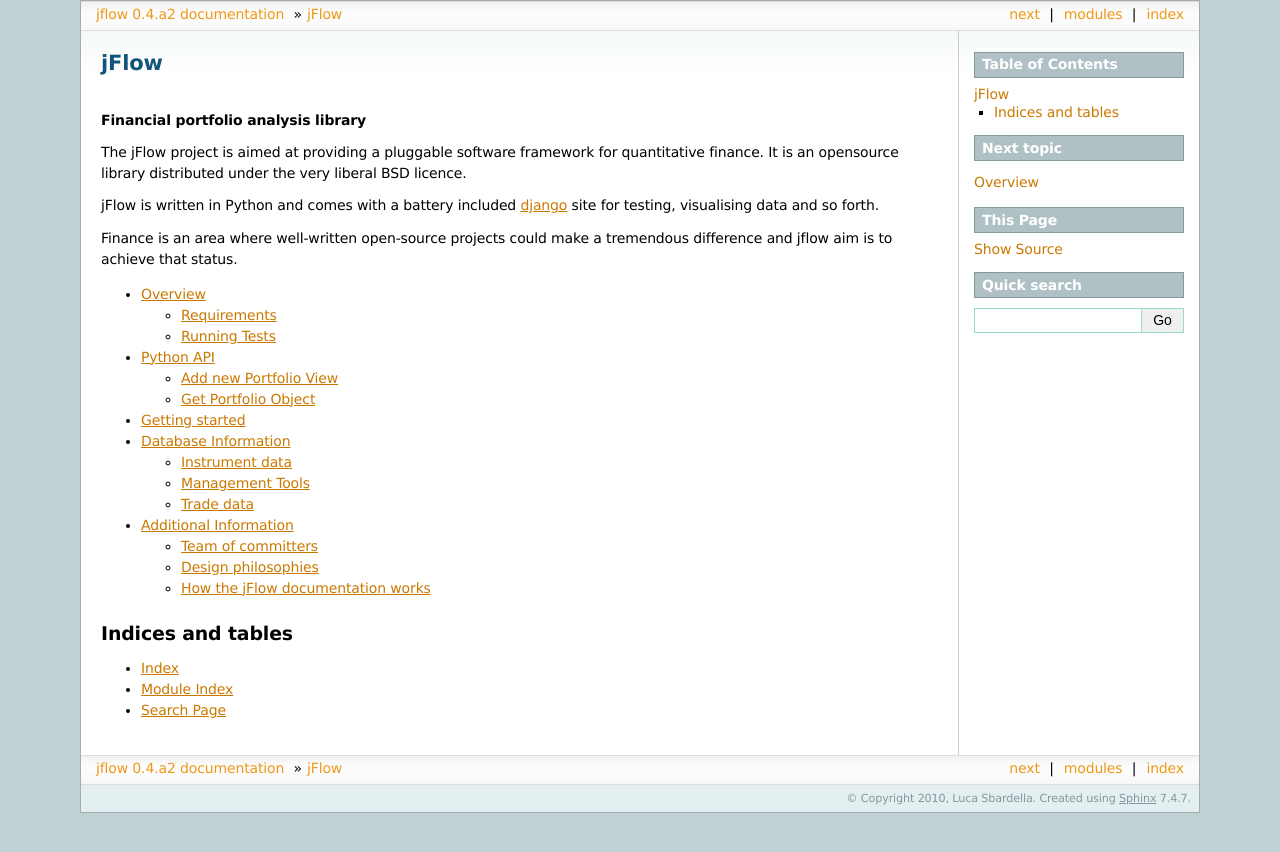
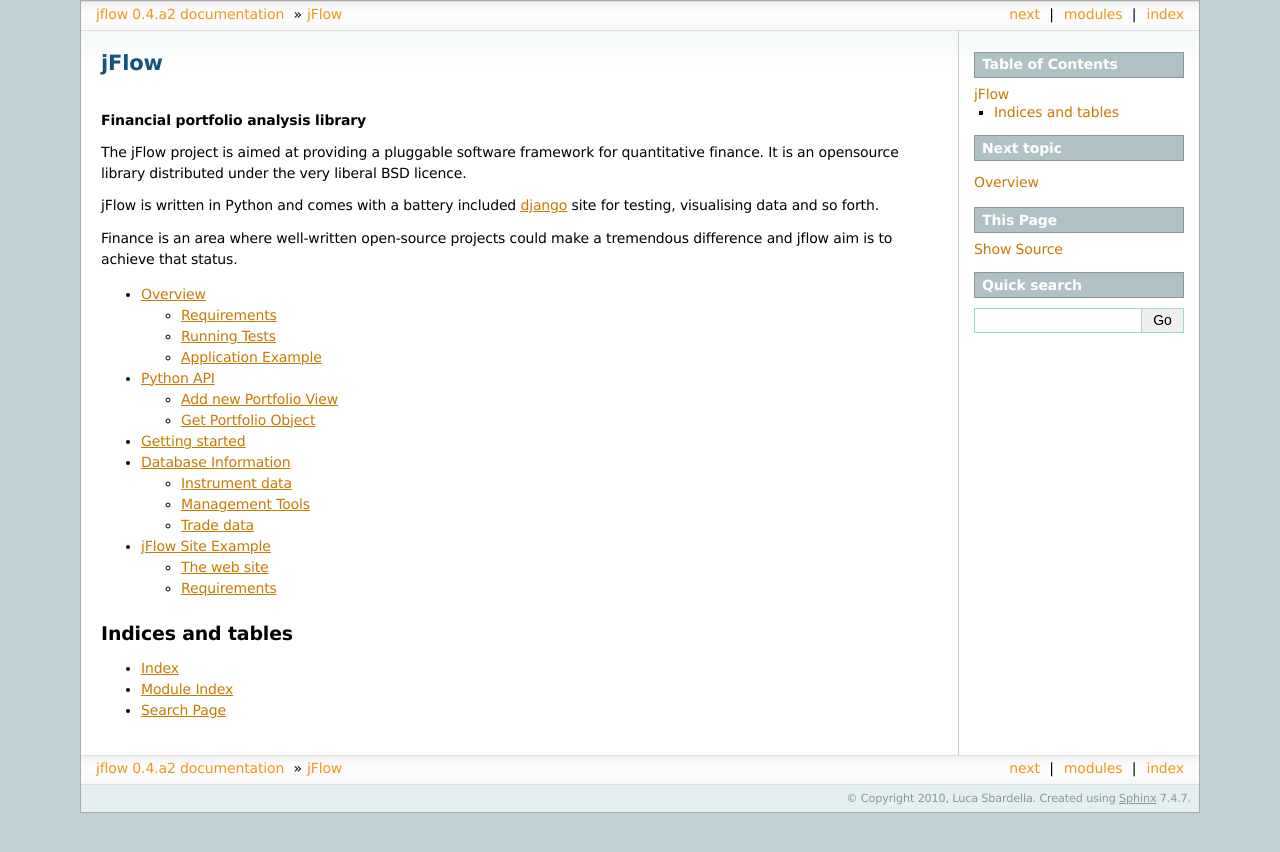
Before and after one commit to lsbardel/flow, a Sphinx documentation site: the page built from docs/source/index.rst, in a window 1280 px wide. Shown: the top 852 px of the page. Built offline with Sphinx 7.4.7, drawn with Linux system fonts in a browser that asks for light colours; formulas are drawn with MathJax 3.

```diff
--- a/README.rst
+++ b/README.rst
@@ -12,6 +12,8 @@
 
 Python package for portfolio analysis.
 
+
+.. _jflow-requirements:
 
 Requirements
 ======================
@@ -40,6 +42,11 @@ Start redis_ and open a separate shell. You can run tests from the console from
 	python runtests.py
 
 
+Application Example
+========================
+
+In the ``example`` directory you can find an application of the library.
+
 Good luck
 
 .. _Django: http://www.djangoproject.com/
--- /dev/null
+++ b/docs/source/example.rst
@@ -0,0 +1,6 @@
+
+==================================
+jFlow Site Example
+==================================
+
+.. include:: ../../examples/jfsite/README.rst
--- a/docs/source/index.rst
+++ b/docs/source/index.rst
@@ -21,7 +21,7 @@ difference and jflow aim is to achieve that status.
    pyapi
    intro/index
    database/index
-   misc/index
+   example
 
 Indices and tables
 ==================
--- a/docs/source/misc/index.rst
+++ /dev/null
@@ -1,13 +0,0 @@
-.. _misc-index:
-
-Additional Information
-==========================
-
-Some information you may find useful.
-
-.. toctree::
-   :maxdepth: 1
-
-   committers
-   philosophies
-   documentation
--- a/docs/source/misc/philosophies.rst
+++ /dev/null
@@ -1,5 +0,0 @@
-.. _misc-philosophies:
-
-===================
-Design philosophies
-===================
```
Also changed, not shown: docs/source/misc/committers.rst (deleted, +0 -17 lines), docs/source/misc/documentation.rst (deleted, +0 -25 lines), examples/jfsite/README.rst, 3 other files.
